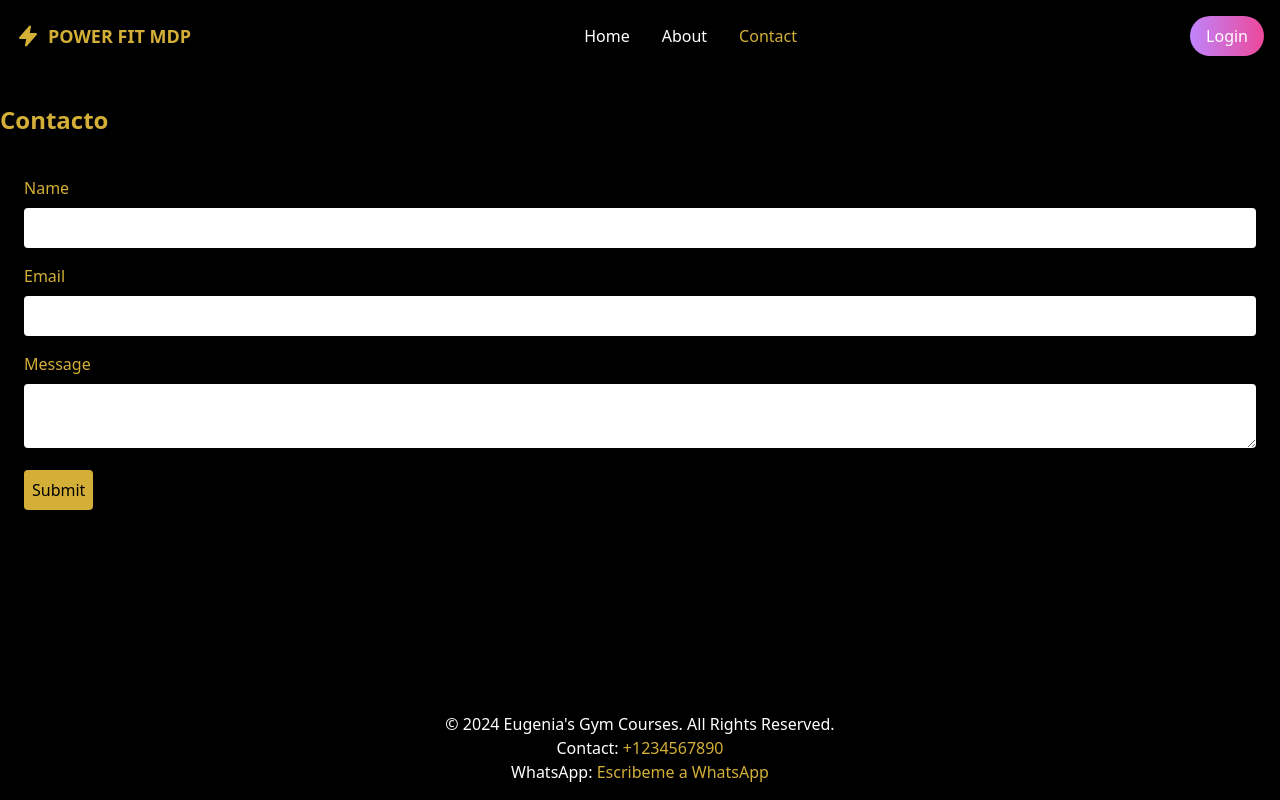
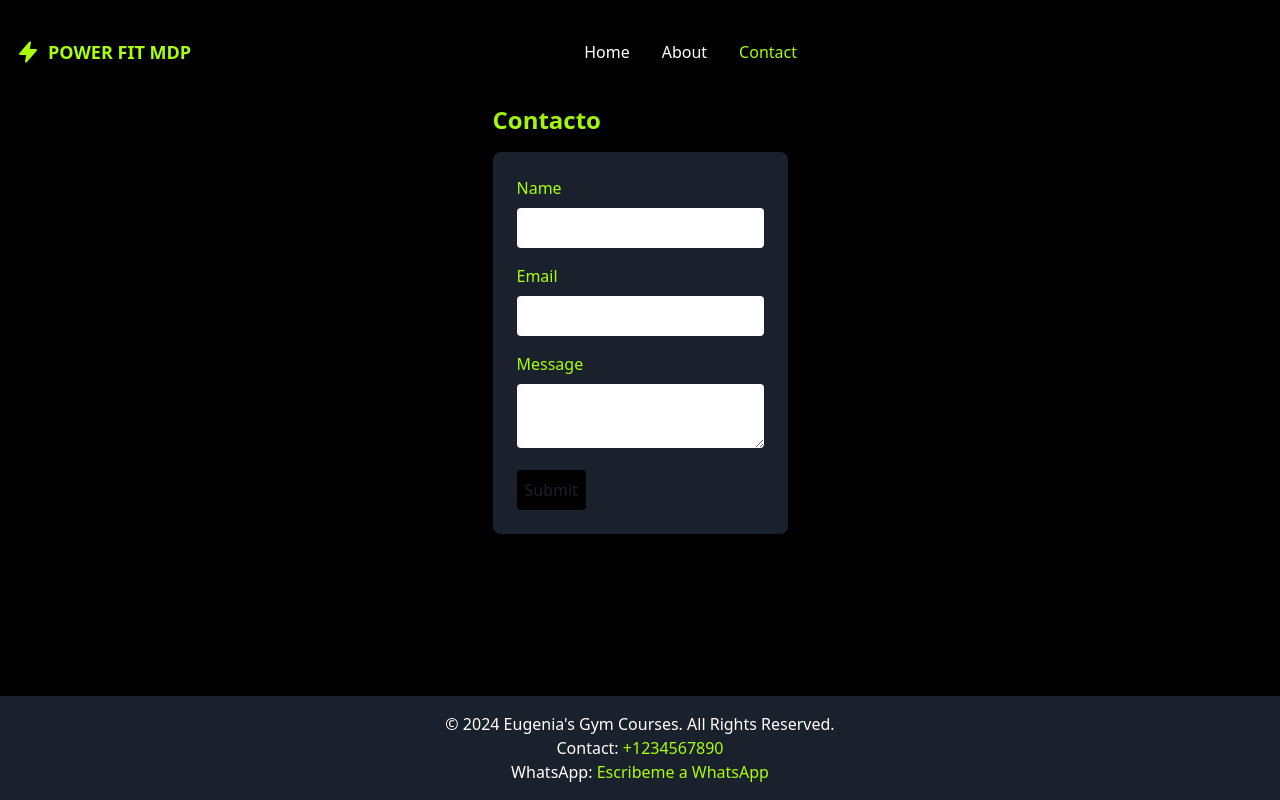
Before and after one commit to Lazaro995/euge-web, a React (Vite) app: page /contact in a window 1280 px wide. Built offline with nearby package versions, Linux system fonts and the light colour scheme.

Commit message:
contactForm fixed

```diff
--- a/src/App.tsx
+++ /dev/null
@@ -1,103 +0,0 @@
-import React from 'react';
-import Carousel from './components/Carousel';
-import Footer from './components/Footer';
-import YouTubePlayer from './components/YoutubePlayer';
-import { getYouTubeId } from './utils';
-import Navbar from './components/NavBar';
-import ContactForm from './components/ContactForm';
-import { motion } from 'framer-motion'
-const App: React.FC = () => {
-
-  const youtubeLinks = [
-    'https://www.youtube.com/watch?v=ddj9qUJUAoA&t=1456s',
-    'https://www.youtube.com/watch?v=iMvADI6vwzA&t=1253s',
-    'https://www.youtube.com/watch?v=iMvADI6vwzA&t=1253s',
-  ];
-
-  const videoIds = youtubeLinks.map(link => getYouTubeId(link)).filter(id => id !== null) as string[]
-
-  return (
-    <div className="bg-secondary text-white min-h-screen">
-      <Navbar />
-      <section id="home" className="pt-16">
-        <div className="container mx-auto">
-          <motion.h1
-            className="text-4xl text-highlight font-bold"
-            initial={{ opacity: 0 }}
-            animate={{ opacity: 1 }}
-            transition={{ duracion: 1 }}
-          >
-            Hola, soy Eugenia
-          </motion.h1>
-          <motion.p
-            className="text-xl"
-            initial={{ opacity: 0 }}
-            animate={{ opacity: 1 }}
-            transition={{ duracion: 1, delay: 0.5 }}
-          >
-            Mira mis cursos
-          </motion.p>
-          <Carousel />
-        </div>
-      </section>
-      <section id="about" className="py-10">
-        <div className="container mx-auto">
-          <motion.h2
-            className="text-2xl font-bold text-highlight mb-4"
-            initial={{ opacity: 0, y: 100 }}
-            whileInView={{ opacity: 1, y: 0 }}
-            viewport={{ once: true }}
-            transition={{ duration: 0.5 }}
-          >
-            Sobre Mi
-          </motion.h2>
-          <motion.p
-            className="card p-6"
-            initial={{ opacity: 0, y: 100 }}
-            whileInView={{ opacity: 1, y: 0 }}
-            viewport={{ once: true }}
-            transition={{ duration: 0.5, delay: 0.5 }}
-          >
-            Información sobre los cursos de gimnasia.
-          </motion.p>
-        </div>
-      </section>
-      <section id="youtube" className="py-10">
-        <div className="container mx-auto">
-          <motion.h2
-            className="text-2xl font-bold text-highlight mb-4"
-            initial={{ opacity: 0, y: 100 }}
-            whileInView={{ opacity: 1, y: 0 }}
-            viewport={{ once: true }}
-            transition={{ duration: 0.5 }}
-          >
-            YouTube Videos
-          </motion.h2>
-
-          <div className="grid grid-cols-1 md:grid-cols-2 lg:grid-cols-3 gap-4">
-            {videoIds.map((link, index) => (
-              <YouTubePlayer key={index} videoId={link} />
-            ))}
-          </div>
-        </div>
-      </section>
-      <section id="contact" className="py-10">
-        <div className="container mx-auto">
-          <motion.h2
-            className="text-2xl font-bold text-highlight mb-4"
-            initial={{ opacity: 0, y: 100 }}
-            whileInView={{ opacity: 1, y: 0 }}
-            viewport={{ once: true }}
-            transition={{ duration: 0.5 }}
-          >
-            Contacto
-          </motion.h2>
-          <ContactForm />
-        </div>
-      </section>
-      <Footer />
-    </div>
-  );
-};
-
-export default App;
--- a/src/components/ContactForm.tsx
+++ b/src/components/ContactForm.tsx
@@ -26,7 +26,7 @@ const ContactForm: React.FC = () => {
             }}
         >
             <motion.form
-                className="bg-secondary bg-opacity-75 p-6 rounded-lg shadow-lg"
+                className="bg-secondary bg-opacity-75 p-6 rounded-lg shadow-lg w-full max-w-2xl mx-auto"
                 initial={{ opacity: 0, y: 100 }}
                 whileInView={{ opacity: 1, y: 0 }}
                 viewport={{ once: true }}
--- a/src/components/Header.tsx
+++ b/src/components/Header.tsx
@@ -2,7 +2,14 @@ import React, { useState } from 'react';
 import { NavLink } from 'react-router-dom';
 import { motion, useMotionValueEvent, useScroll } from 'framer-motion';
 
-const linkList: string[] = ["Home", "About", "Contact"];
+// const linkList: string[] = ["Home", "About", "Contact"]; Lo vamos a cambiar
+
+const linkList: Array<{name: string; path: string}> = [
+
+{name: "Home", path: "/"},
+{name: "About", path: "/About"},
+{name: "Contact", path: "/Contact"}
+]
 
 const parentVariants = {
     visible: { opacity: 1, y: 0 },
@@ -34,7 +41,8 @@ const Header: React.FC = () => {
 
     return (
         <motion.nav
-            className="bg-secondary bg-opacity-75 text-white p-4 fixed w-full z-10 shadow-md"
+    className="bg-primary bg-opacity-nav-bg-opacity text-secondary p-4 fixed top-4 left-0 right-0 mx-auto max-w-screen-2xl z-10 rounded-full"
+            style={{ boxShadow: "rgba(0, 0, 0, 0.17) 0px -23px 25px 0px inset, rgba(0, 0, 0, 0.15) 0px -36px 30px 0px inset, rgba(0, 0, 0, 0.1) 0px -79px 40px 0px inset, rgba(0, 0, 0, 0.06) 0px 2px 1px, rgba(0, 0, 0, 0.09) 0px 4px 2px, rgba(0, 0, 0, 0.09) 0px 8px 4px, rgba(0, 0, 0, 0.09) 0px 16px 8px, rgba(0, 0, 0, 0.09) 0px 32px 16px" }}
             variants={parentVariants}
             animate={hidden ? "hidden" : "visible"}
             transition={{
@@ -48,7 +56,7 @@ const Header: React.FC = () => {
                     <svg xmlns="http://www.w3.org/2000/svg" viewBox="0 0 16 16" fill="currentColor" className="w-6 h-6">
                         <path fillRule="evenodd" d="M9.58 1.077a.75.75 0 0 1 .405.82L9.165 6h4.085a.75.75 0 0 1 .567 1.241l-6.5 7.5a.75.75 0 0 1-1.302-.638L6.835 10H2.75a.75.75 0 0 1-.567-1.241l6.5-7.5a.75.75 0 0 1 .897-.182Z" clipRule="evenodd" />
                     </svg>
-                    <span className='uppercase'>power fit mdp</span>
+                    <span className='uppercase text-highlight'>power fit mdp</span>
                 </div>
                 <div className="flex space-x-8">
                     {linkList.map((link, index) => (
@@ -61,17 +69,17 @@ const Header: React.FC = () => {
                             }}
                         >
                             <NavLink
-                                to={`/${link.toLowerCase()}`}
+                                to={link.path}
                                 className={({ isActive }) =>
-                                    `hover:text-highlight transition duration-200 ${isActive ? 'text-highlight' : ''}`
+                                    `hover:text-highlight transition duration-200 ${isActive ? 'text-highlight' : 'text-white'}`
                                 }
                             >
-                                {link}
+                                {link.name}
                             </NavLink>
                         </motion.div>
                     ))}
                 </div>
-                <button className="bg-gradient-to-r from-purple-400 to-pink-500 text-white px-4 py-2 rounded-full">
+                <button className="button-gradient text-primary px-4 py-2 rounded-full shadow-lg">
                     Login
                 </button>
             </div>
--- a/src/index.css
+++ b/src/index.css
@@ -3,14 +3,13 @@
 @tailwind utilities;
 
 :root {
-    --primary-color: #d4af37;
-    /* Color amarillo neón */
-    --secondary-color: #000000;
-    /* Color negro */
-    --text-color: #ffffff;
-    /* Color blanco */
-    --highlight-color: #d4af37;
-    /* Color de acento amarillo neón */
+    --primary-color: #000000; /* Fondo negro */
+    --secondary-color: #1a202c; /* Gris oscuro */
+    --text-color: #a8ff0a; /* Verde brillante */
+    --highlight-color: #a8ff0a; /* Acento verde */
+    --button-gradient-start: #a8ff0a; /* Gradiente de botón verde */
+    --button-gradient-end: #a8ff0a; /* Gradiente de botón verde */
+    --nav-bg-opacity: 0.95; /* Opacidad del fondo del navbar */
 }
 
 .bg-primary {
@@ -30,7 +29,7 @@
 }
 
 .text-white {
-    color: var(--text-color);
+    color: #FFFFFF;
 }
 
 .text-highlight {
--- a/src/layouts/Layout.tsx
+++ b/src/layouts/Layout.tsx
@@ -5,9 +5,9 @@ import { Outlet } from 'react-router-dom';
 
 const Layout: React.FC = () => {
     return (
-        <div className="bg-secondary text-white min-h-screen flex flex-col">
+        <div className="bg-primary text-white min-h-screen flex flex-col">
             <Header />
-            <main className="flex-grow pt-16"> {/* Ajustar para dar espacio al header fijo */}
+            <main className="flex-grow pt-16 mx-auto max-w-screen-2xl px-4"> {/* Ajustar para dar espacio al header fijo */}
                 <Outlet />
             </main>
             <Footer />
--- a/src/views/ContactPage.tsx
+++ b/src/views/ContactPage.tsx
@@ -4,7 +4,7 @@ import ContactForm from '../components/ContactForm';
 
 const ContactPage: React.FC = () => (
     <section id="contact" className="py-10">
-        <div className="container mx-auto">
+        <div className="container mx-auto px-4">
             <motion.h2
                 className="text-2xl font-bold text-highlight mb-4"
                 initial={{ opacity: 0, y: 100 }}
```
